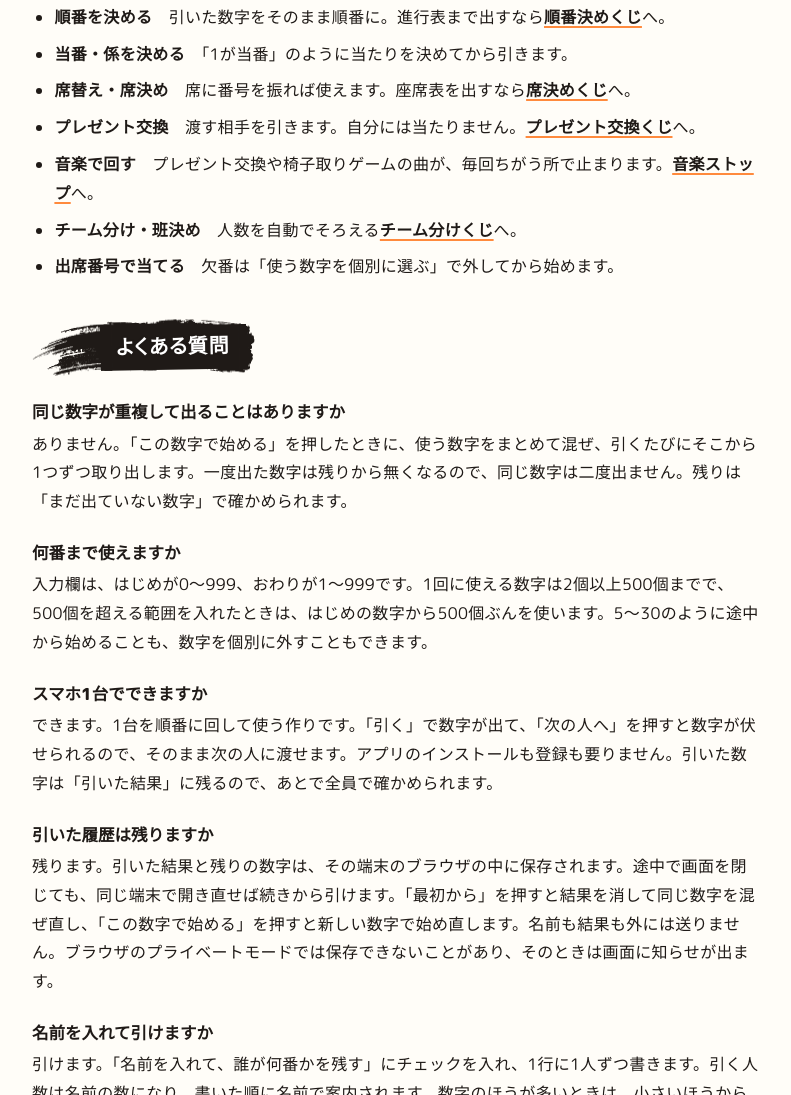
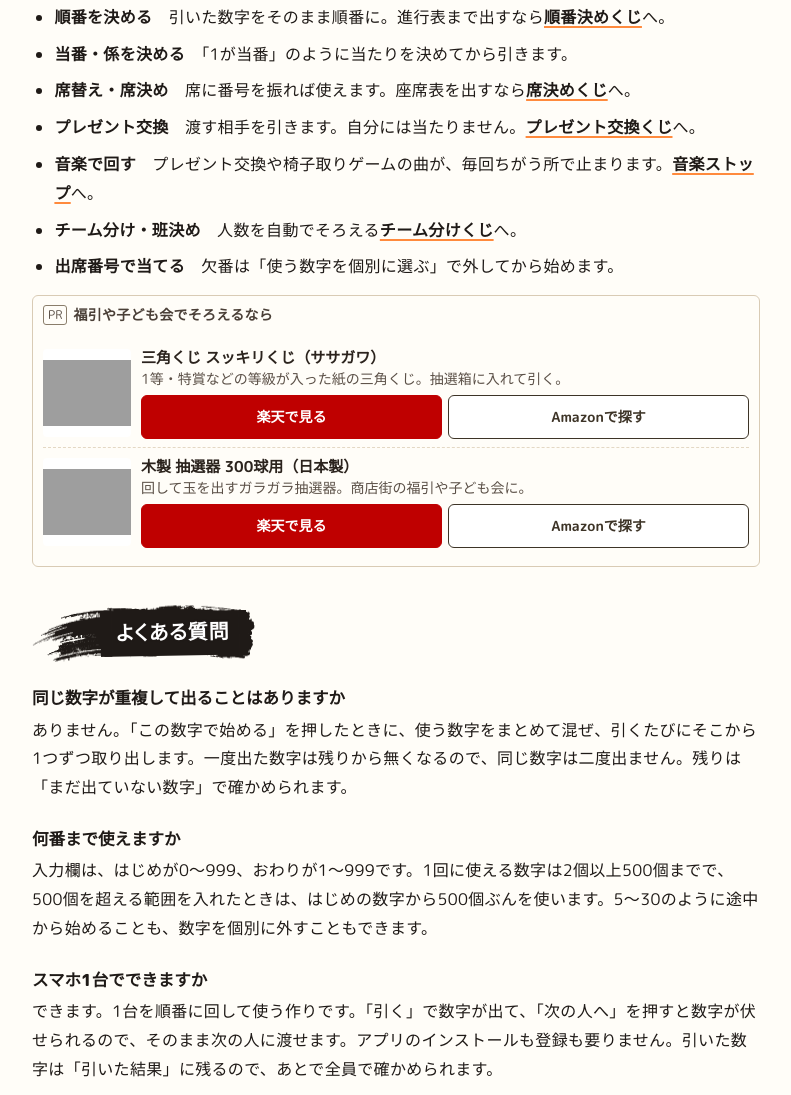
Before and after one commit to kkp-15/ninja-kuji, a plain HTML site: page index.html in a window 1280 px wide. Shown: the part 1574-2669 px from the top of the page, without its empty margins (244-1035 px from the left). Drawn offline with Linux system fonts and the light colour scheme; grey boxes are pictures that could not be loaded; a web font is replaced by a local one.

Commit message:
使い方の下に三角くじと抽選器の商品カード
Co-Authored-By: Claude Opus 5.5 <noreply@anthropic.com>

```diff
--- a/index.html
+++ b/index.html
@@ -386,6 +386,20 @@ main>.card:first-child{margin-top:14px}
       <li><b>出席番号で当てる</b>　欠番は「使う数字を個別に選ぶ」で外してから始めます。</li>
     </ul>
 
+    <!-- 2026-11-26 関連商品（上のカードとは別の欄。遊ぶ・入力する最中には見えない位置） -->
+    <aside class="k-aff" data-zone="affiliate_kuji_more">
+      <p class="k-aff-h"><span class="k-aff-pr">PR</span>福引や子ども会でそろえるなら</p>
+      <div class="k-aff-item">
+        <a class="k-aff-img" href="https://hb.afl.rakuten.co.jp/hgc/11008fdf.72a391c0.11008fe0.307a7b09/_RTLink159751?pc=https%3A%2F%2Fitem.rakuten.co.jp%2Fhanjo%2F10010857%2F&amp;m=https%3A%2F%2Fitem.rakuten.co.jp%2Fhanjo%2F10010857%2F" target="_blank" rel="nofollow sponsored noopener" data-store="rakuten" data-item="sankakukuji"><img src="https://thumbnail.image.rakuten.co.jp/@0_mall/hanjo/cabinet/n/select5-727.jpg?_ex=200x200" width="88" height="88" loading="lazy" alt="三角くじ スッキリくじ（ササガワ）の商品画像"></a>
+        <div class="k-aff-txt"><b>三角くじ スッキリくじ（ササガワ）</b><span class="k-aff-desc">1等・特賞などの等級が入った紙の三角くじ。抽選箱に入れて引く。</span>
+          <div class="k-aff-btns"><a class="k-aff-rakuten" href="https://hb.afl.rakuten.co.jp/hgc/11008fdf.72a391c0.11008fe0.307a7b09/_RTLink159751?pc=https%3A%2F%2Fitem.rakuten.co.jp%2Fhanjo%2F10010857%2F&amp;m=https%3A%2F%2Fitem.rakuten.co.jp%2Fhanjo%2F10010857%2F" target="_blank" rel="nofollow sponsored noopener" data-store="rakuten" data-item="sankakukuji">楽天で見る</a><a class="k-aff-amazon" href="https://www.amazon.co.jp/s?k=%E4%B8%89%E8%A7%92%E3%81%8F%E3%81%98+%E3%82%B5%E3%82%B5%E3%82%AC%E3%83%AF&amp;tag=kkp15-22" target="_blank" rel="nofollow sponsored noopener" data-store="amazon" data-item="sankakukuji">Amazonで探す</a></div></div>
+      </div>
+      <div class="k-aff-item">
+        <a class="k-aff-img" href="https://hb.afl.rakuten.co.jp/hgc/11008fdf.72a391c0.11008fe0.307a7b09/_RTLink159751?pc=https%3A%2F%2Fitem.rakuten.co.jp%2Ffestival-plus%2Fs054553%2F&amp;m=https%3A%2F%2Fitem.rakuten.co.jp%2Ffestival-plus%2Fs054553%2F" target="_blank" rel="nofollow sponsored noopener" data-store="rakuten" data-item="garapon"><img src="https://thumbnail.image.rakuten.co.jp/@0_mall/festival-plus/cabinet/bingo-cab/lot-s054553-.jpg?_ex=200x200" width="88" height="88" loading="lazy" alt="木製 抽選器 300球用（日本製）の商品画像"></a>
+        <div class="k-aff-txt"><b>木製 抽選器 300球用（日本製）</b><span class="k-aff-desc">回して玉を出すガラガラ抽選器。商店街の福引や子ども会に。</span>
+          <div class="k-aff-btns"><a class="k-aff-rakuten" href="https://hb.afl.rakuten.co.jp/hgc/11008fdf.72a391c0.11008fe0.307a7b09/_RTLink159751?pc=https%3A%2F%2Fitem.rakuten.co.jp%2Ffestival-plus%2Fs054553%2F&amp;m=https%3A%2F%2Fitem.rakuten.co.jp%2Ffestival-plus%2Fs054553%2F" target="_blank" rel="nofollow sponsored noopener" data-store="rakuten" data-item="garapon">楽天で見る</a><a class="k-aff-amazon" href="https://www.amazon.co.jp/s?k=%E3%82%AC%E3%83%A9%E3%82%AC%E3%83%A9+%E6%8A%BD%E9%81%B8%E5%99%A8+%E6%9C%A8%E8%A3%BD&amp;tag=kkp15-22" target="_blank" rel="nofollow sponsored noopener" data-store="amazon" data-item="garapon">Amazonで探す</a></div></div>
+      </div>
+    </aside>
     <h2><span class="k-hd">よくある質問</span></h2>
     <h3>同じ数字が重複して出ることはありますか</h3>
     <p>ありません。「この数字で始める」を押したときに、使う数字をまとめて混ぜ、引くたびにそこから1つずつ取り出します。一度出た数字は残りから無くなるので、同じ数字は二度出ません。残りは「まだ出ていない数字」で確かめられます。</p>
```
